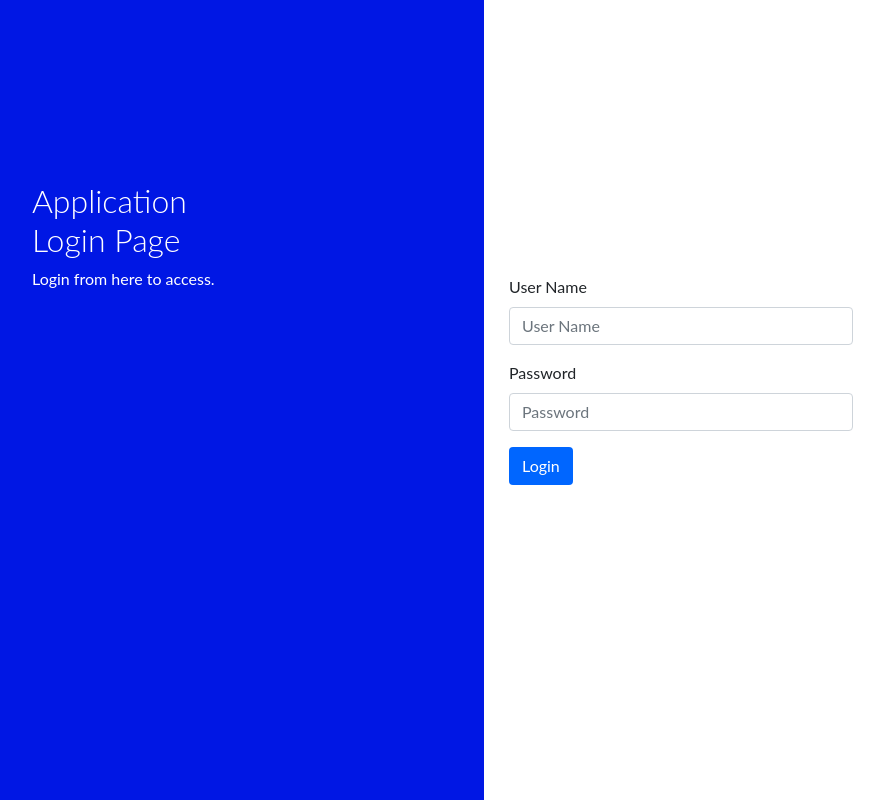
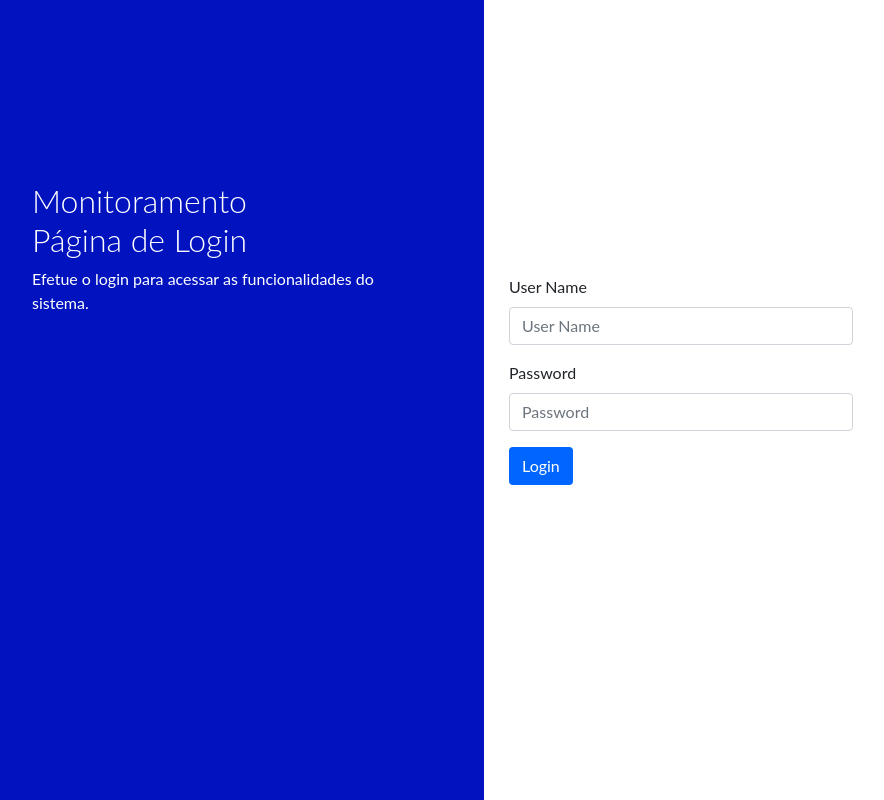
Before and after one commit to LuizBudeu/ProjetoLabEngSoft, a Django app: page /login/ in a window 1280 px wide. Shown: the whole page, without its empty margins (28-912 px from the left). Run offline with Django 4.2, Linux system fonts and the light colour scheme; some libraries are stand-ins or nearby versions.

Commit message:
Corrects names and adjusts colour for login page

```diff
--- a/template/login.html
+++ b/template/login.html
@@ -26,7 +26,7 @@
 
       .sidenav {
         height: 100%;
-        background-color: #0017e4;
+        background-color: #0013be;
         overflow-x: hidden;
         padding-top: 20px;
       }
@@ -85,10 +85,10 @@
     <div class="sidenav">
       <div class="login-main-text">
         <h2>
-          Application<br />
-          Login Page
+          Monitoramento<br />
+          Página de Login
         </h2>
-        <p>Login from here to access.</p>
+        <p>Efetue o login para acessar as funcionalidades do sistema.</p>
       </div>
     </div>
     <div class="main">
```
